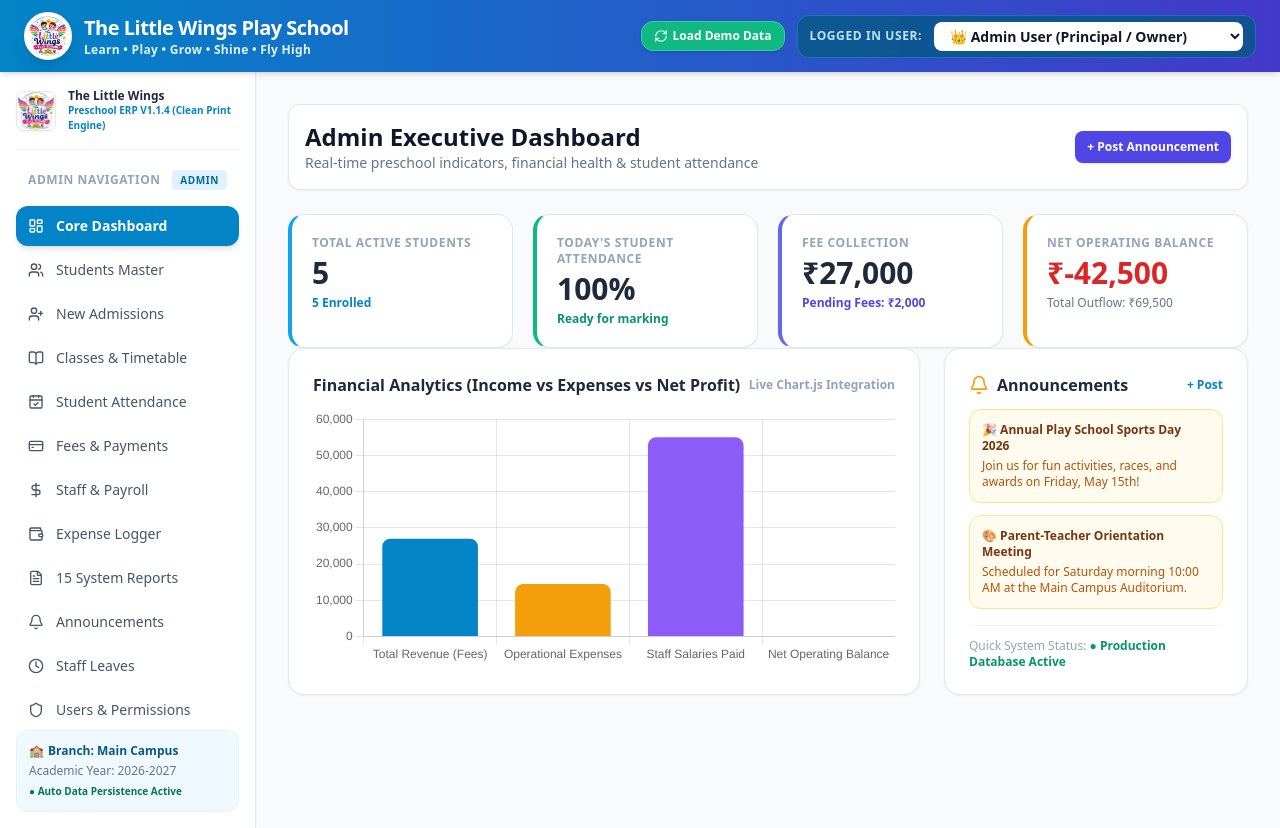
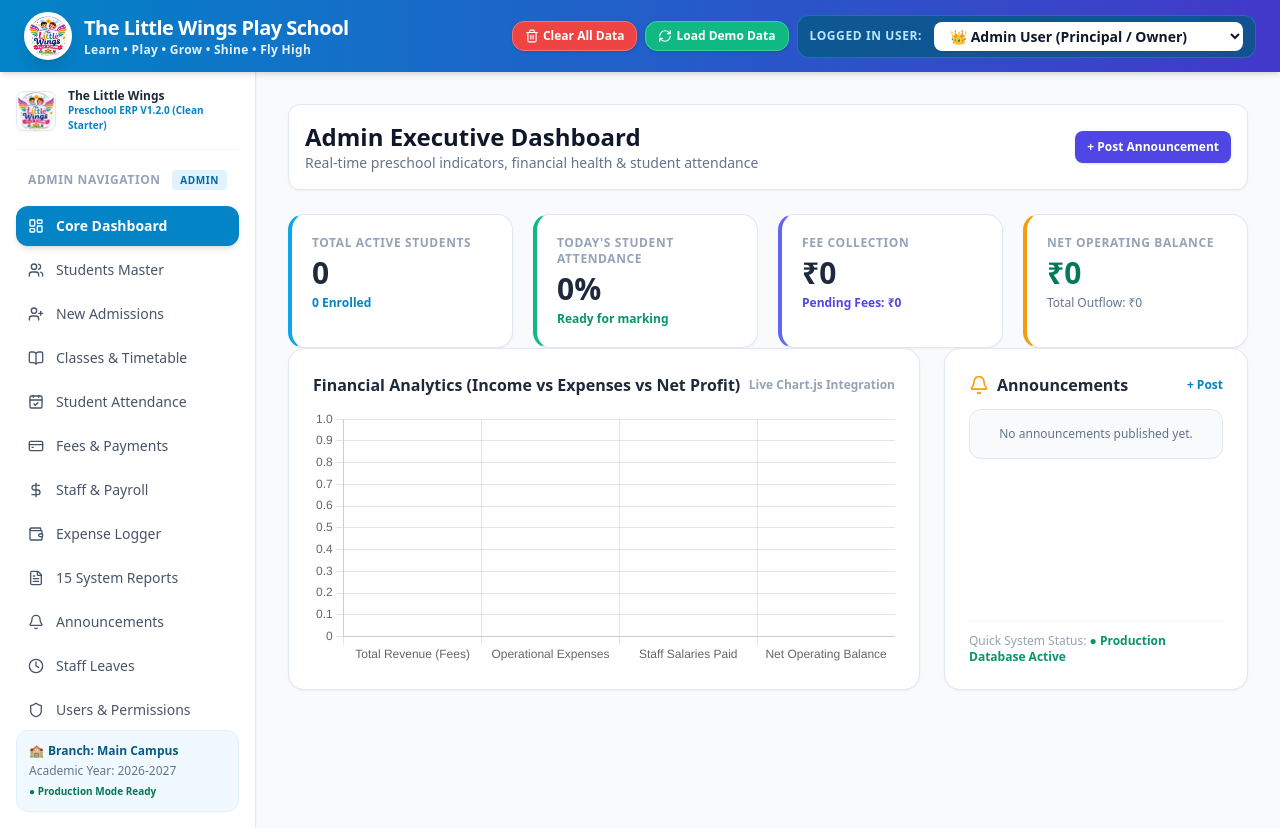
Before and after one commit to TheLittleWingsPlayschool/the_little_wings_dashboard, a website: page index.html in a window 1280 px wide. Drawn offline with nearby package versions, Linux system fonts and the light colour scheme.

Commit message:
Updated V1.2.0: Cleared default sample data so application starts 100% blank, and added Clear All Data header button

```diff
--- a/index.html
+++ b/index.html
@@ -63,8 +63,13 @@
       </div>
     </div>
 
-    <!-- Active User & Role Selector Bar + Reset Data Button -->
-    <div class="flex items-center space-x-3 mt-2 sm:mt-0">
+    <!-- Active User & Role Selector Bar + Reset / Clear Data Buttons -->
+    <div class="flex items-center space-x-2 mt-2 sm:mt-0">
+      <button onclick="clearAllErpData()" title="Wipe and Clear All ERP Data" class="bg-red-500 hover:bg-red-600 text-white px-3 py-1.5 rounded-xl text-xs font-extrabold shadow flex items-center space-x-1 border border-red-400">
+        <i data-lucide="trash-2" class="w-3.5 h-3.5"></i>
+        <span>Clear All Data</span>
+      </button>
+
       <button onclick="resetAndLoadSampleData()" title="Reload Sample Demo Data into Local Storage" class="bg-emerald-500 hover:bg-emerald-600 text-white px-3 py-1.5 rounded-xl text-xs font-extrabold shadow flex items-center space-x-1 border border-emerald-400">
         <i data-lucide="refresh-cw" class="w-3.5 h-3.5"></i>
         <span>Load Demo Data</span>
@@ -99,7 +104,7 @@
           <img src="logo.jpeg" alt="Logo" class="w-10 h-10 object-contain rounded-lg border border-slate-200 shadow-sm" />
           <div>
             <h3 class="font-extrabold text-xs text-slate-800 leading-tight">The Little Wings</h3>
-            <p class="text-[10px] text-sky-600 font-bold">Preschool ERP V1.1.4 (Clean Print Engine)</p>
+            <p class="text-[10px] text-sky-600 font-bold">Preschool ERP V1.2.0 (Clean Starter)</p>
           </div>
         </div>
 
@@ -115,7 +120,7 @@
       <div class="p-3 bg-sky-50 border border-sky-100 rounded-xl text-xs text-sky-800 space-y-1">
         <p class="font-bold flex items-center space-x-1"><span>🏫</span><span>Branch: Main Campus</span></p>
         <p class="text-slate-500">Academic Year: 2026-2027</p>
-        <p class="text-emerald-700 font-bold text-[10px]">● Auto Data Persistence Active</p>
+        <p class="text-emerald-700 font-bold text-[10px]">● Production Mode Ready</p>
       </div>
     </aside>
 
@@ -161,7 +166,7 @@
     const getTodayDateStr = () => new Date().toISOString().split('T')[0];
 
     // =========================================================================
-    // SAMPLE DEMO DATASETS FOR INITIAL LAUNCH
+    // SAMPLE DEMO DATASETS FOR OPTIONAL RELOAD
     // =========================================================================
 
     const SAMPLE_STUDENTS = [
@@ -199,50 +204,14 @@
       { id: 'l101', staff_name: 'Anita Kulkarni', role: 'LKG Lead Teacher', type: 'Casual Leave', dates: '2026-05-10 to 2026-05-11', reason: 'Family function attendance', status: 'Pending' }
     ];
 
-    // LOCAL STORAGE INITIALIZATION WITH AUTOMATIC SAMPLE DATA POPULATION
-    let STUDENTS = JSON.parse(localStorage.getItem('LW_STUDENTS'));
-    if (!STUDENTS || !Array.isArray(STUDENTS) || STUDENTS.length === 0) {
-      STUDENTS = JSON.parse(JSON.stringify(SAMPLE_STUDENTS));
-      localStorage.setItem('LW_STUDENTS', JSON.stringify(STUDENTS));
-    }
-
-    let PAYMENTS = JSON.parse(localStorage.getItem('LW_PAYMENTS'));
-    if (!PAYMENTS || !Array.isArray(PAYMENTS) || PAYMENTS.length === 0) {
-      PAYMENTS = JSON.parse(JSON.stringify(SAMPLE_PAYMENTS));
-      localStorage.setItem('LW_PAYMENTS', JSON.stringify(PAYMENTS));
-    }
-
-    let EXPENSES = JSON.parse(localStorage.getItem('LW_EXPENSES'));
-    if (!EXPENSES || !Array.isArray(EXPENSES) || EXPENSES.length === 0) {
-      EXPENSES = JSON.parse(JSON.stringify(SAMPLE_EXPENSES));
-      localStorage.setItem('LW_EXPENSES', JSON.stringify(EXPENSES));
-    }
-
-    let STAFF = JSON.parse(localStorage.getItem('LW_STAFF'));
-    if (!STAFF || !Array.isArray(STAFF) || STAFF.length === 0) {
-      STAFF = JSON.parse(JSON.stringify(SAMPLE_STAFF));
-      localStorage.setItem('LW_STAFF', JSON.stringify(STAFF));
-    }
-
-    let ANNOUNCEMENTS = JSON.parse(localStorage.getItem('LW_ANNOUNCEMENTS'));
-    if (!ANNOUNCEMENTS || !Array.isArray(ANNOUNCEMENTS) || ANNOUNCEMENTS.length === 0) {
-      ANNOUNCEMENTS = JSON.parse(JSON.stringify(SAMPLE_ANNOUNCEMENTS));
-      localStorage.setItem('LW_ANNOUNCEMENTS', JSON.stringify(ANNOUNCEMENTS));
-    }
-
-    let LEAVES = JSON.parse(localStorage.getItem('LW_LEAVES'));
-    if (!LEAVES || !Array.isArray(LEAVES) || LEAVES.length === 0) {
-      LEAVES = JSON.parse(JSON.stringify(SAMPLE_LEAVES));
-      localStorage.setItem('LW_LEAVES', JSON.stringify(LEAVES));
-    }
-
+    // LOCAL STORAGE INITIALIZATION (Starts 100% Blank if Not Saved)
+    let STUDENTS = JSON.parse(localStorage.getItem('LW_STUDENTS')) || [];
+    let PAYMENTS = JSON.parse(localStorage.getItem('LW_PAYMENTS')) || [];
+    let EXPENSES = JSON.parse(localStorage.getItem('LW_EXPENSES')) || [];
+    let STAFF = JSON.parse(localStorage.getItem('LW_STAFF')) || [];
+    let ANNOUNCEMENTS = JSON.parse(localStorage.getItem('LW_ANNOUNCEMENTS')) || [];
+    let LEAVES = JSON.parse(localStorage.getItem('LW_LEAVES')) || [];
     let ATTENDANCE = JSON.parse(localStorage.getItem('LW_ATTENDANCE')) || {};
-
-    // Ensure default attendance & dates
-    STUDENTS.forEach(s => {
-      if (!s.admission_date || s.admission_date.trim() === '') s.admission_date = getTodayDateStr();
-      if (!ATTENDANCE[s.id]) ATTENDANCE[s.id] = 'Present';
-    });
 
     function resetAndLoadSampleData() {
       STUDENTS = JSON.parse(JSON.stringify(SAMPLE_STUDENTS));
@@ -258,6 +227,29 @@
       saveToLocalStorage();
       renderCurrentView();
       alert("✅ Demo sample data loaded successfully! All students, fee receipts, staff, and expenses are populated.");
+    }
+
+    function clearAllErpData() {
+      if (confirm("⚠️ Are you sure you want to delete ALL ERP data? This will clear all students, staff, fee receipts, and expenses permanently.")) {
+        STUDENTS = [];
+        PAYMENTS = [];
+        EXPENSES = [];
+        STAFF = [];
+        ANNOUNCEMENTS = [];
+        LEAVES = [];
+        ATTENDANCE = {};
+
+        localStorage.removeItem('LW_STUDENTS');
+        localStorage.removeItem('LW_PAYMENTS');
+        localStorage.removeItem('LW_EXPENSES');
+        localStorage.removeItem('LW_STAFF');
+        localStorage.removeItem('LW_ANNOUNCEMENTS');
+        localStorage.removeItem('LW_LEAVES');
+        localStorage.removeItem('LW_ATTENDANCE');
+
+        renderCurrentView();
+        alert("🗑️ All ERP data has been completely cleared. Your database is now 100% empty.");
+      }
     }
 
     // Global Filter States
@@ -275,8 +267,6 @@
       localStorage.setItem('LW_ANNOUNCEMENTS', JSON.stringify(ANNOUNCEMENTS));
       localStorage.setItem('LW_LEAVES', JSON.stringify(LEAVES));
     }
-
-    saveToLocalStorage();
 
     const NAV_ITEMS = {
       admin: [
@@ -736,12 +726,6 @@
     }
 
     function openCollectFeeModal() {
-      // SAFEGUARD: Auto load sample students if empty
-      if (!STUDENTS || STUDENTS.length === 0) {
-        STUDENTS = JSON.parse(JSON.stringify(SAMPLE_STUDENTS));
-        saveToLocalStorage();
-      }
-
       const modalOverlay = document.getElementById('modalOverlay');
       const modalContainer = document.getElementById('modalContainer');
       const today = getTodayDateStr();
@@ -757,7 +741,7 @@
             <label class="font-bold text-slate-700">Select Student</label>
             <select id="fee_student" class="w-full p-2.5 border rounded-lg mt-1 outline-none focus:border-sky-500 bg-white font-semibold text-slate-800">
               <option value="" disabled selected>-- Select Student --</option>
-              ${STUDENTS.map(s => `<option value="${s.id}">${s.name} (${s.student_id}) — ${s.class} ${s.section}</option>`).join('')}
+              ${STUDENTS.length > 0 ? STUDENTS.map(s => `<option value="${s.id}">${s.name} (${s.student_id}) — ${s.class} ${s.section}</option>`).join('') : '<option disabled>No students enrolled. Click Admit Student first or Load Demo Data.</option>'}
             </select>
           </div>
 
@@ -840,7 +824,7 @@
     function saveFeePayment() {
       const studentId = document.getElementById('fee_student').value;
       if (!studentId) {
-        alert("Please select a student from the dropdown list.");
+        alert("Please select a student from the dropdown list or admit a student first.");
         return;
       }
 
@@ -1194,12 +1178,6 @@
 
     function renderPayrollView(container) {
       const isAdmin = currentUser.role === 'admin';
-
-      // Safeguard: auto load sample staff if empty
-      if (!STAFF || STAFF.length === 0) {
-        STAFF = JSON.parse(JSON.stringify(SAMPLE_STAFF));
-        saveToLocalStorage();
-      }
 
       container.innerHTML = `
         <div class="bg-white rounded-2xl border border-slate-200 shadow-sm overflow-hidden">
@@ -1440,21 +1418,21 @@
         tableHtml = `
           <table class="w-full text-left text-xs">
             <thead class="bg-slate-100 font-bold"><tr><th class="p-2">ID</th><th class="p-2">Name</th><th class="p-2">Class</th><th class="p-2">Parent</th><th class="p-2">Mobile</th></tr></thead>
-            <tbody class="divide-y">${STUDENTS.map(s => `<tr><td class="p-2 font-mono text-sky-600 font-bold">${s.student_id}</td><td class="p-2 font-bold">${s.name}</td><td class="p-2">${s.class}-${s.section}</td><td class="p-2">${s.father}</td><td class="p-2">${s.mobile}</td></tr>`).join('')}</tbody>
+            <tbody class="divide-y">${STUDENTS.length > 0 ? STUDENTS.map(s => `<tr><td class="p-2 font-mono text-sky-600 font-bold">${s.student_id}</td><td class="p-2 font-bold">${s.name}</td><td class="p-2">${s.class}-${s.section}</td><td class="p-2">${s.father}</td><td class="p-2">${s.mobile}</td></tr>`).join('') : '<tr><td colspan="5" class="p-4 text-center text-slate-400">No records saved yet.</td></tr>'}</tbody>
           </table>
         `;
       } else if (reportName.includes('Fee') || reportName.includes('Payment') || reportName.includes('Receipt')) {
         tableHtml = `
           <table class="w-full text-left text-xs">
             <thead class="bg-slate-100 font-bold"><tr><th class="p-2">Receipt #</th><th class="p-2">Student</th><th class="p-2">Fee Type</th><th class="p-2">Paid</th><th class="p-2">Balance</th></tr></thead>
-            <tbody class="divide-y">${PAYMENTS.map(p => `<tr><td class="p-2 font-mono text-sky-600 font-bold">${p.receipt_no}</td><td class="p-2 font-bold">${p.student_name}</td><td class="p-2">${p.fee_type}</td><td class="p-2 font-bold text-emerald-600">₹${p.paid}</td><td class="p-2 text-amber-600 font-bold">₹${p.balance}</td></tr>`).join('')}</tbody>
+            <tbody class="divide-y">${PAYMENTS.length > 0 ? PAYMENTS.map(p => `<tr><td class="p-2 font-mono text-sky-600 font-bold">${p.receipt_no}</td><td class="p-2 font-bold">${p.student_name}</td><td class="p-2">${p.fee_type}</td><td class="p-2 font-bold text-emerald-600">₹${p.paid}</td><td class="p-2 text-amber-600 font-bold">₹${p.balance}</td></tr>`).join('') : '<tr><td colspan="5" class="p-4 text-center text-slate-400">No records saved yet.</td></tr>'}</tbody>
           </table>
         `;
       } else if (reportName.includes('Expense')) {
         tableHtml = `
           <table class="w-full text-left text-xs">
             <thead class="bg-slate-100 font-bold"><tr><th class="p-2">Voucher #</th><th class="p-2">Category</th><th class="p-2">Description</th><th class="p-2">Amount</th></tr></thead>
-            <tbody class="divide-y">${EXPENSES.map(e => `<tr><td class="p-2 font-mono text-sky-600 font-bold">${e.receipt}</td><td class="p-2 font-bold">${e.category}</td><td class="p-2">${e.description}</td><td class="p-2 font-bold text-red-600">₹${e.amount}</td></tr>`).join('')}</tbody>
+            <tbody class="divide-y">${EXPENSES.length > 0 ? EXPENSES.map(e => `<tr><td class="p-2 font-mono text-sky-600 font-bold">${e.receipt}</td><td class="p-2 font-bold">${e.category}</td><td class="p-2">${e.description}</td><td class="p-2 font-bold text-red-600">₹${e.amount}</td></tr>`).join('') : '<tr><td colspan="4" class="p-4 text-center text-slate-400">No records saved yet.</td></tr>'}</tbody>
           </table>
         `;
       } else {
@@ -1606,13 +1584,17 @@
           </div>
 
           <div class="space-y-4">
-            ${ANNOUNCEMENTS.map(a => `
+            ${ANNOUNCEMENTS.length > 0 ? ANNOUNCEMENTS.map(a => `
               <div class="p-4 bg-slate-50 border border-slate-200 rounded-xl space-y-1">
                 <h4 class="font-extrabold text-slate-900 text-sm">${a.title}</h4>
                 <p class="text-xs text-slate-600">${a.content}</p>
                 <p class="text-[10px] text-slate-400 pt-1">Posted on: ${a.date || getTodayDateStr()}</p>
               </div>
-            `).join('')}
+            `).join('') : `
+              <div class="p-8 text-center text-slate-400 bg-slate-50 rounded-xl border border-dashed">
+                <p class="font-bold text-slate-600 text-xs">No Broadcast Announcements</p>
+              </div>
+            `}
           </div>
         </div>
       `;
```
